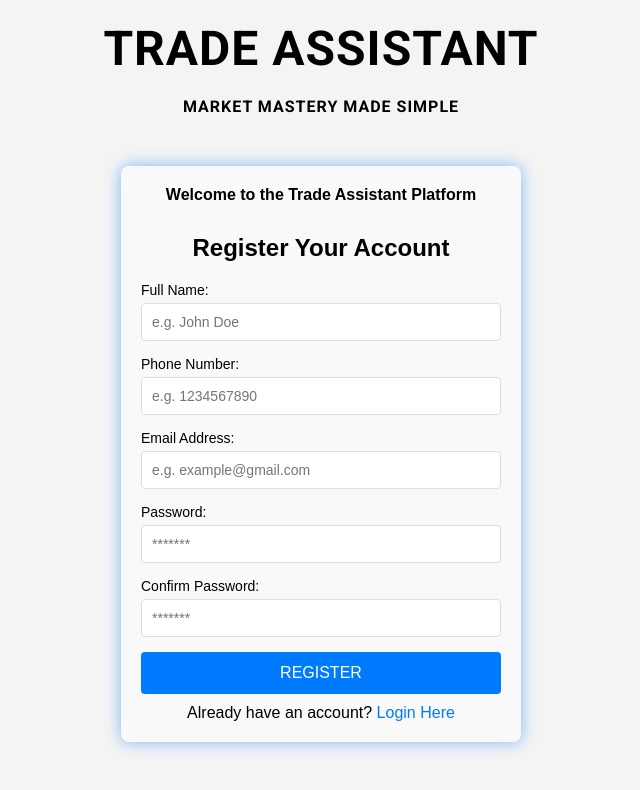
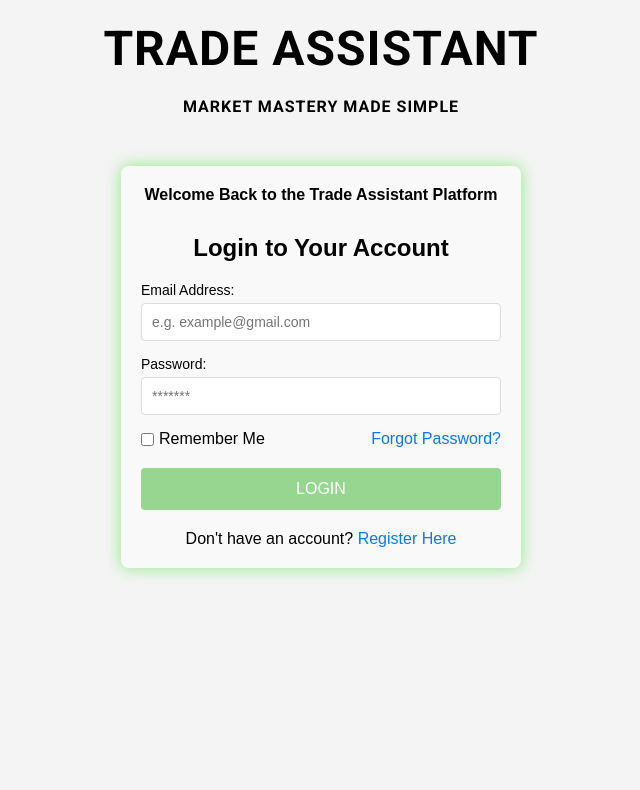
Before and after one commit to subodh-lamichhane/Trade-Assistant-FYP, a React (Create React App) app in the folder fyp/: page / in a window 1280 px wide. Shown: the top 790 px of the page, without its empty margins (319-959 px from the left). Built offline with nearby package versions, Linux system fonts and the light colour scheme.

Commit message:
Header component commit

```diff
--- a/fyp/src/App.js
+++ b/fyp/src/App.js
@@ -10,7 +10,7 @@ const App = () => {
   return (
     <Routes>
       {/* Route for homepage ('/') */}
-      <Route path="/" element={<RegistrationPage />} /> {/* Set the default page here */}
+      <Route path="/" element={<LoginPage />} /> {/* Set the default page here */}
 
       {/* Route for login */}
       <Route path="/login" element={<LoginPage />} />
--- /dev/null
+++ b/fyp/src/components/header/header.js
@@ -0,0 +1,14 @@
+import React from "react";
+import './header.css';
+
+
+const Header = () => {
+    return (
+        <div className = "header">
+            <h1>Trade Assistant</h1>
+            <h3>Market Mastery Made Simple</h3>
+        </div>
+    );
+};
+
+export default Header;
--- a/fyp/src/pages/LoginPage/LoginPage.css
+++ b/fyp/src/pages/LoginPage/LoginPage.css
@@ -28,7 +28,6 @@ h3 {
     font-family: 'Roboto', sans-serif;
     font-size: 1rem;
     font-weight: bold;
-
     text-align: center;
     margin-top: 10px;
     margin-bottom: 80px;
--- a/fyp/src/pages/LoginPage/LoginPage.js
+++ b/fyp/src/pages/LoginPage/LoginPage.js
@@ -2,6 +2,7 @@
 import React, { useState } from 'react';
 import { Link, useNavigate } from 'react-router-dom'; // Import Link from react-router-dom
 import './LoginPage.css';
+import Header from '../../components/header/header';
 
 const LoginPage = () => {
     const [email, setEmail] = useState('');
@@ -21,9 +22,7 @@ const LoginPage = () => {
 
     return (
         <div>
-            <h1>Trade Assistant</h1>
-            <h3>Market Mastery Made Simple</h3>
-
+            <Header />
             <div className="login-container">
                 <h4>Welcome Back to the Trade Assistant Platform</h4>
                 <h2>Login to Your Account</h2>
--- a/fyp/src/pages/RegistrationPage/RegistrationPage.js
+++ b/fyp/src/pages/RegistrationPage/RegistrationPage.js
@@ -1,6 +1,7 @@
 import React, { useState } from 'react';
 import { Link } from 'react-router-dom'; // Import Link from react-router-dom
 import './RegistrationPage.css';
+import Header from '../../components/header/header';
 
 const RegistrationPage = () => {
   const [fullname, setFullName] = useState('');
@@ -20,9 +21,7 @@ const RegistrationPage = () => {
 
   return (
     <div>
-      <h1>Trade Assistant</h1>
-      <h3>Market Mastery Made Simple</h3>
-
+      <Header />
       <div className="register-container">
         <h4>Welcome to the Trade Assistant Platform</h4>
         <h2>Register Your Account</h2>
```
Also changed, not shown: fyp/src/pages/GlobalPage/GlobalPage.js (+15 -0 lines), fyp/src/components/Footer/footer.css (added), fyp/src/components/Footer/footer.js (added), fyp/src/components/header/header.css (added), fyp/src/pages/InternationalPage/InternationalPage.css (added).
